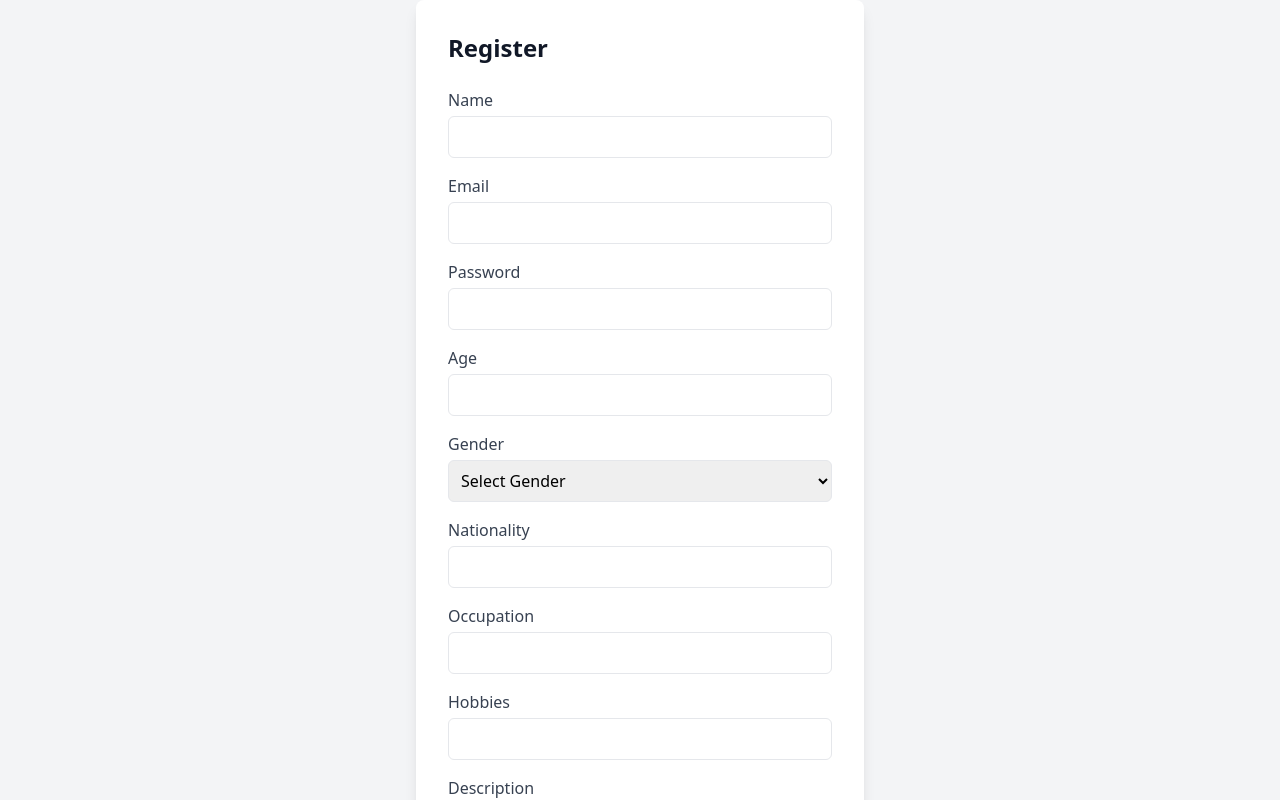
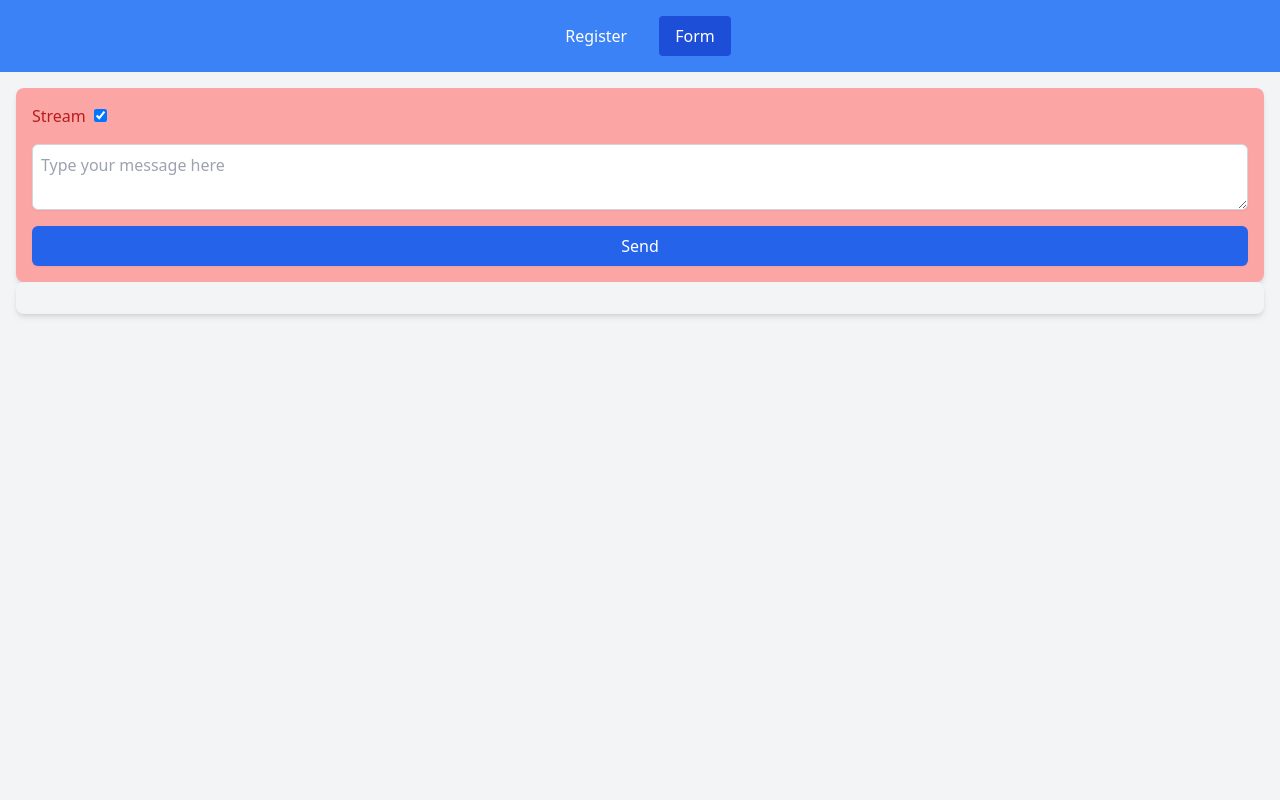
Before and after one commit to BasharAlwarad/Chatbot-with-React-and-OpenAI, a React (Vite) app: page /form in a window 1280 px wide. Shown: the top 800 px of the page. Built offline with nearby package versions, Linux system fonts and the light colour scheme.

Commit message:
refactor chat with nav

```diff
--- a/package.json
+++ b/package.json
@@ -10,8 +10,10 @@
     "preview": "vite preview"
   },
   "dependencies": {
+    "axios": "^1.7.9",
     "react": "^18.3.1",
-    "react-dom": "^18.3.1"
+    "react-dom": "^18.3.1",
+    "react-router-dom": "^7.1.5"
   },
   "devDependencies": {
     "@types/react": "^18.3.3",
--- a/src/App.jsx
+++ b/src/App.jsx
@@ -1,23 +1,22 @@
-// import { useState } from 'react';
-// import { Chat } from './components/Chat';
-// import { Form } from './components/Form';
+import { BrowserRouter as Router, Routes, Route } from 'react-router-dom';
+import { Form } from './components/Form';
 import { Register } from './components/Register';
+import Nav from './components/Nav';
 
 function App() {
-  // const [messages, setMessages] = useState([
-  //   {
-  //     id: crypto.randomUUID(),
-  //     role: 'system',
-  //     content: 'You are a helpful assistant.',
-  //   },
-  // ]);
+  return (
+    <Router>
+      <div className="min-h-screen bg-gray-100">
+        <Nav />
 
-  return (
-    <>
-      <Register />
-      {/* <Form setMessages={setMessages} messages={messages} /> */}
-      {/* <Chat messages={messages} /> */}
-    </>
+        <div className="p-4">
+          <Routes>
+            <Route path="/register" element={<Register />} />
+            <Route path="/form" element={<Form />} />
+          </Routes>
+        </div>
+      </div>
+    </Router>
   );
 }
 
--- a/src/components/Form.jsx
+++ b/src/components/Form.jsx
@@ -1,6 +1,16 @@
 import { useState } from 'react';
+import { ORIGIN_URL } from '../config';
+import { Chat } from './Chat';
 
-export const Form = ({ setMessages, messages }) => {
+export const Form = () => {
+  const [messages, setMessages] = useState([
+    {
+      id: crypto.randomUUID(),
+      role: 'system',
+      content: 'You are a helpful assistant.',
+    },
+  ]);
+
   const [{ stream, message }, setState] = useState({
     stream: true,
     message: '',
@@ -26,9 +36,7 @@ export const Form = ({ setMessages, messages }) => {
 
     setMessages((prev) => [...prev, newMessage]);
 
-    const response = await fetch(
-      'http://localhost:5050/api/v1/chat/completions',
-      {
+    const response = await fetch(`${ORIGIN_URL}/api/v1/chat/completions`, {
       method: 'POST',
       headers: {
         provider: 'open-ai',
@@ -41,8 +49,21 @@ export const Form = ({ setMessages, messages }) => {
         messages: [...messages, newMessage],
         stream,
       }),
-      }
-    );
+    });
+    // const response = await fetch(`${ORIGIN_URL}/api/v1/chat/completions`, {
+    //   method: 'POST',
+    //   headers: {
+    //     provider: 'open-ai',
+    //     mode: 'production',
+    //     // mode: 'development',
+    //     'Content-Type': 'application/json',
+    //   },
+    //   body: JSON.stringify({
+    //     model: 'gpt-4o',
+    //     messages: [...messages, newMessage],
+    //     stream,
+    //   }),
+    // });
 
     setState({
       stream,
@@ -57,7 +78,7 @@ export const Form = ({ setMessages, messages }) => {
       const messageId = crypto.randomUUID();
       while (!(result = await reader.read()).done) {
         const chunk = decoder.decode(result.value, { stream: true });
-        const lines = chunk.split('\n'); // Fixed the split delimiter to correct newline character
+        const lines = chunk.split('\n');
 
         lines.forEach((line) => {
           if (line.startsWith('data:')) {
@@ -91,7 +112,7 @@ export const Form = ({ setMessages, messages }) => {
       }
     } else {
       // no stream
-      const { message: newMessage } = await response.json(); // Destructured 'message' to 'newMessage'
+      const { message: newMessage } = await response.json();
 
       setMessages((prev) => [
         ...prev,
@@ -101,6 +122,7 @@ export const Form = ({ setMessages, messages }) => {
   };
 
   return (
+    <>
       <form
         className="flex flex-col w-full p-4 bg-red-300 rounded-lg shadow-md"
         onSubmit={onSubmit}
@@ -129,5 +151,7 @@ export const Form = ({ setMessages, messages }) => {
           Send
         </button>
       </form>
+      <Chat messages={messages} />
+    </>
   );
 };
--- /dev/null
+++ b/src/components/Nav.jsx
@@ -0,0 +1,26 @@
+import { NavLink } from 'react-router-dom';
+
+const Nav = () => {
+  return (
+    <nav className="bg-blue-500 p-4 text-white flex justify-center gap-4">
+      <NavLink
+        to="/register"
+        className={({ isActive }) =>
+          `px-4 py-2 rounded ${isActive ? 'bg-blue-700' : ''}`
+        }
+      >
+        Register
+      </NavLink>
+      <NavLink
+        to="/form"
+        className={({ isActive }) =>
+          `px-4 py-2 rounded ${isActive ? 'bg-blue-700' : ''}`
+        }
+      >
+        Form
+      </NavLink>
+    </nav>
+  );
+};
+
+export default Nav;
--- a/src/components/Register.jsx
+++ b/src/components/Register.jsx
@@ -1,4 +1,5 @@
 import { useState } from 'react';
+import { ORIGIN_URL } from '../config';
 
 export function Register() {
   const [formData, setFormData] = useState({
@@ -24,7 +25,7 @@ export function Register() {
     e.preventDefault();
 
     const description = `
-      Create an image of a person with the following details:
+      Create an image of a person with the following details and make the image in nature of a cartoon character:
       Name: ${formData.name},
       Age: ${formData.age},
       Gender: ${formData.gender},
@@ -42,9 +43,7 @@ export function Register() {
     };
 
     try {
-      const response = await fetch(
-        'http://localhost:5050/api/v1/images/generations',
-        {
+      const response = await fetch(`${ORIGIN_URL}/api/v1/images/generations`, {
         method: 'POST',
         headers: {
           'Content-Type': 'application/json',
@@ -52,8 +51,7 @@ export function Register() {
           Mode: 'production',
         },
         body: JSON.stringify(requestPayload),
-        }
-      );
+      });
 
       const data = await response.json();
       const base64Image = data[0].b64_json;
--- /dev/null
+++ b/src/config/index.js
@@ -0,0 +1,3 @@
+const ORIGIN_URL = import.meta.env.VITE_ORIGIN_URL;
+
+export { ORIGIN_URL };
```
Also changed, not shown: 2 other files (tests, documents, lock files or other folders). Lines whose indentation alone changed are shown as unchanged.
